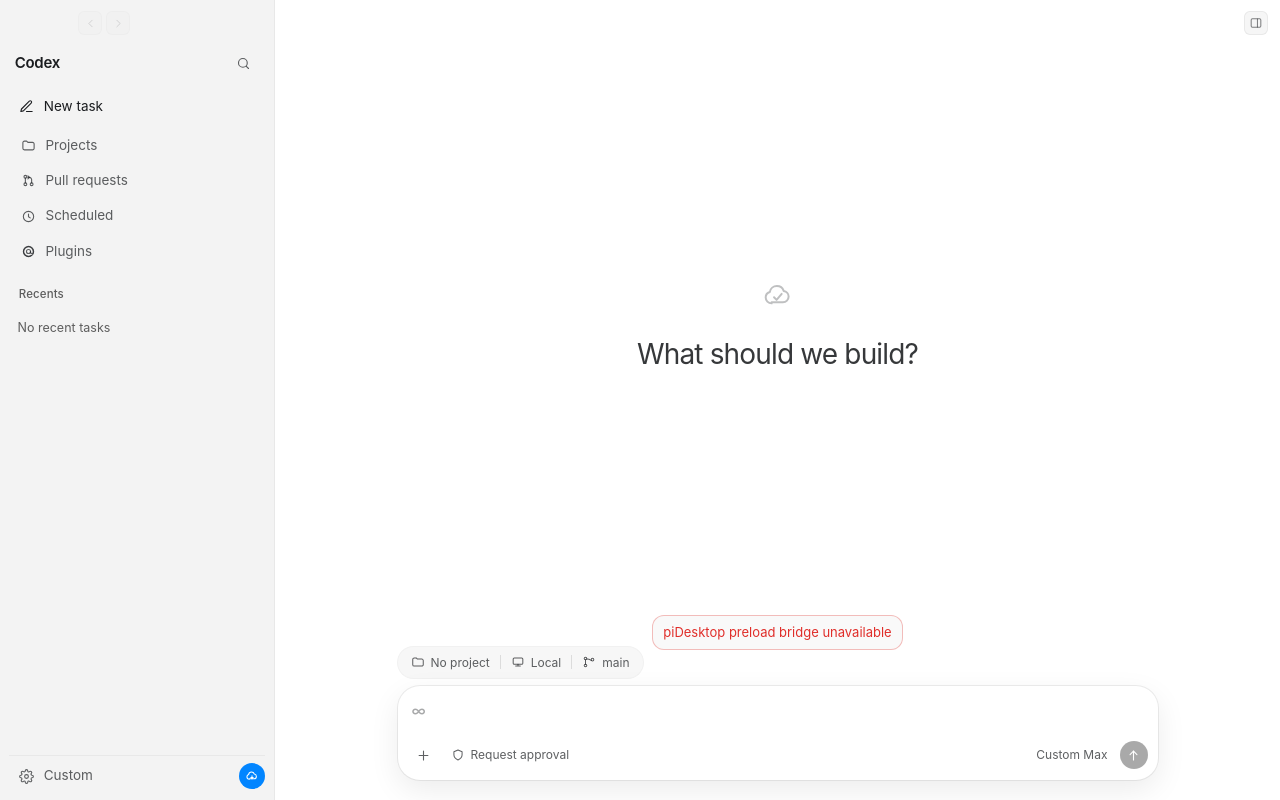
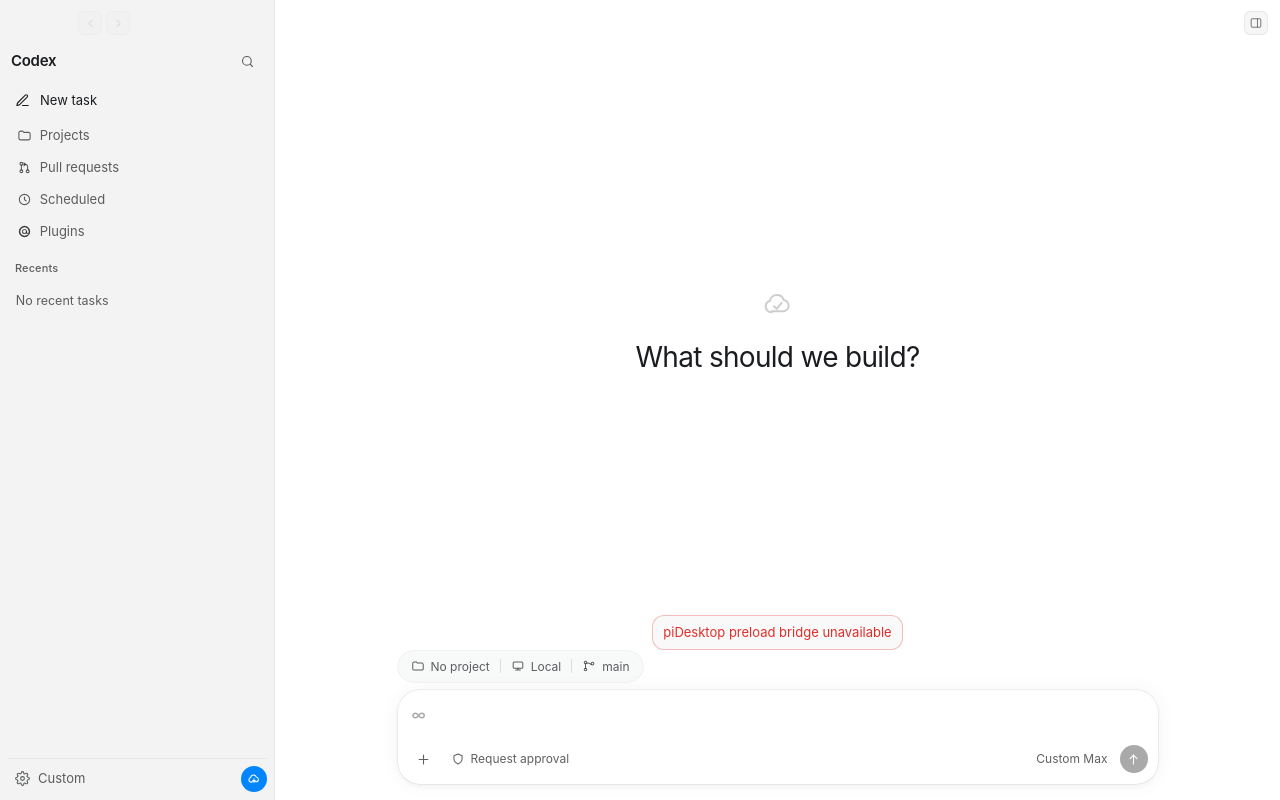
Before and after one commit to Tioit-Wang/PI-Desktop, a React (Vite) app in the folder apps/desktop/: page / in a window 1280 px wide. Built offline with nearby package versions, Linux system fonts and the light colour scheme.

Commit message:
fix(desktop): match Codex nav density and composer elevation
Tighten sidebar row pitch to ~32px/13px, apply Codex elevation-prominent
composer shadow (0.5px stroke + soft 3/20px), hero 28/34 typography, and
force a stable 1200x800 shell when Stage Manager collapses the window.

```diff
--- a/apps/desktop/electron/main/index.ts
+++ b/apps/desktop/electron/main/index.ts
@@ -103,8 +103,8 @@ async function withGitBranch<T extends { path?: string; name?: string } | null |
 
 async function createWindow() {
   mainWindow = new BrowserWindow({
-    width: 1280,
-    height: 840,
+    width: 1200,
+    height: 800,
     minWidth: 960,
     minHeight: 640,
     title: APP_NAME,
@@ -125,26 +125,29 @@ async function createWindow() {
     return { action: "deny" };
   });
 
-  const ensureStableBounds = () => {
+  const CODEX_BOUNDS = { x: 160, y: 40, width: 1200, height: 800 } as const;
+  const ensureStableBounds = (force = false) => {
     if (!mainWindow) return;
     const bounds = mainWindow.getBounds();
     // Stage Manager / tiling can collapse the window; restore a Codex-like footprint.
-    if (bounds.width < 960 || bounds.height < 640) {
-      mainWindow.setBounds({ x: 160, y: 40, width: 1200, height: 800 }, false);
+    if (force || bounds.width < 1000 || bounds.height < 700) {
+      mainWindow.setMinimumSize(960, 640);
+      mainWindow.setBounds({ ...CODEX_BOUNDS }, false);
+      mainWindow.setSize(CODEX_BOUNDS.width, CODEX_BOUNDS.height, false);
     }
   };
 
-  mainWindow.on("show", ensureStableBounds);
-  mainWindow.on("focus", ensureStableBounds);
+  mainWindow.on("show", () => ensureStableBounds(false));
+  mainWindow.on("focus", () => ensureStableBounds(false));
+  mainWindow.on("restore", () => ensureStableBounds(true));
 
   mainWindow.once("ready-to-show", () => {
-    ensureStableBounds();
-    // Prefer a stable initial desktop footprint even when OS remaps windows.
-    if (mainWindow && mainWindow.getBounds().width < 1100) {
-      mainWindow.setBounds({ x: 160, y: 40, width: 1200, height: 800 }, false);
-    }
+    ensureStableBounds(true);
     mainWindow?.show();
     mainWindow?.focus();
+    // Re-assert after macOS Stage Manager finishes layout.
+    setTimeout(() => ensureStableBounds(true), 250);
+    setTimeout(() => ensureStableBounds(true), 1000);
     if (process.env.PI_DESKTOP_CAPTURE === "1") {
       setTimeout(() => {
         void (async () => {
--- a/apps/desktop/src/components/Sidebar.tsx
+++ b/apps/desktop/src/components/Sidebar.tsx
@@ -143,7 +143,7 @@ export function Sidebar({
           </button>
         </div>
       </div>
-      <div className="no-drag flex min-h-0 flex-1 flex-col px-2.5 pb-2">
+      <div className="no-drag flex min-h-0 flex-1 flex-col px-2 pb-1.5">
         <div className="sidebar-header">
           <div className="brand">{t("app.shellName")}</div>
           <button
@@ -159,7 +159,7 @@ export function Sidebar({
         </div>
 
         <button
-          className="nav-item new-task-btn mb-1.5"
+          className="nav-item new-task-btn mb-1"
           data-nav="new-task"
           onClick={() => void newSession()}
         >
@@ -167,7 +167,7 @@ export function Sidebar({
           <span>{t("nav.newTask")}</span>
         </button>
 
-        <nav className="mb-1 space-y-0.5 px-0.5">
+        <nav className="mb-0.5 space-y-0 px-0.5">
           <button
             className={`nav-item ${page === "projects" ? "active" : ""}`}
             data-nav="projects"
@@ -215,7 +215,7 @@ export function Sidebar({
           </div>
         )}
 
-        <div className="min-h-0 flex-1 space-y-0.5 overflow-auto px-0.5">
+        <div className="min-h-0 flex-1 space-y-0 overflow-auto px-0.5">
           {filtered.length === 0 ? (
             <div className="px-2 py-3 text-[12.5px] text-text-muted">
               {t("nav.noRecentTasks")}
--- a/apps/desktop/src/styles/globals.css
+++ b/apps/desktop/src/styles/globals.css
@@ -54,8 +54,9 @@
   --ds-error: #ff6764;
   --ds-info: var(--blue-300);
   --ds-shadow-dialog: 0 16px 48px rgba(0, 0, 0, 0.55);
-  --ds-shadow-composer: 0 0 0 1px color-mix(in oklab, var(--gray-0) 8%, transparent),
-    0 8px 28px rgba(0, 0, 0, 0.35);
+  --ds-shadow-composer: 0 0 0 0.5px color-mix(in oklab, var(--gray-0) 12%, transparent),
+    0 3px 7.5px rgba(0, 0, 0, 0.22),
+    0 0 20px rgba(0, 0, 0, 0.18);
   --ds-sidebar-width: clamp(240px, 275px, min(520px, calc(100vw - 320px)));
   --ds-toolbar-height: 46px;
   --ds-composer-radius: 22px;
@@ -92,8 +93,9 @@
   --ds-error: #e02e2a;
   --ds-info: #0285ff;
   --ds-shadow-dialog: 0 16px 48px rgba(0, 0, 0, 0.12);
-  --ds-shadow-composer: 0 0 0 1px color-mix(in oklab, #1a1c1f 8%, transparent),
-    0 10px 30px rgba(0, 0, 0, 0.08);
+  --ds-shadow-composer: 0 0 0 0.5px color-mix(in oklab, #1a1c1f 12%, transparent),
+    0 3px 7.5px rgba(0, 0, 0, 0.04),
+    0 0 20px rgba(0, 0, 0, 0.05);
 }
 
 @theme {
@@ -288,7 +290,7 @@ textarea:disabled {
   display: flex;
   align-items: center;
   justify-content: space-between;
-  padding: 2px 6px 12px;
+  padding: 0 4px 8px;
 }
 
 .brand {
@@ -344,18 +346,18 @@ textarea:disabled {
   flex-direction: column;
   align-items: center;
   justify-content: center;
-  gap: 18px;
-  padding: 48px 28px 200px;
+  gap: 14px;
+  padding: 40px 28px 180px;
   text-align: center;
 }
 
 .empty-hero-icon {
   display: flex;
-  height: 44px;
-  width: 44px;
+  height: 40px;
+  width: 40px;
   align-items: center;
   justify-content: center;
-  color: color-mix(in oklab, var(--ds-text-primary) 28%, transparent);
+  color: color-mix(in oklab, var(--ds-text-primary) 22%, transparent);
 }
 
 .empty-hero h1 {
@@ -363,9 +365,9 @@ textarea:disabled {
   max-width: 820px;
   font-size: 28px;
   font-weight: 400;
-  letter-spacing: -0.03em;
-  line-height: 1.28;
-  color: color-mix(in oklab, var(--ds-text-primary) 88%, transparent);
+  letter-spacing: -0.025em;
+  line-height: 34px;
+  color: var(--ds-text-primary);
 }
 
 .empty-hero .project-underline {
@@ -382,7 +384,7 @@ textarea:disabled {
   bottom: 0;
   display: flex;
   justify-content: center;
-  padding: 0 24px 20px;
+  padding: 0 24px 16px;
   background: linear-gradient(
     to top,
     var(--ds-bg-primary) 52%,
@@ -545,7 +547,7 @@ textarea:disabled {
 .send-btn {
   display: inline-flex;
   height: 28px;
-  width: 28px;
+  width: 28px; /* Codex spacing-token-button-composer = 28px */
   align-items: center;
   justify-content: center;
   border-radius: 999px;
@@ -582,11 +584,12 @@ textarea:disabled {
   display: flex;
   width: 100%;
   align-items: center;
-  gap: 10px;
+  gap: 8px;
   border-radius: 10px;
-  padding: 7px 10px;
+  padding: 6px 8px;
+  min-height: 32px;
   color: var(--ds-text-secondary);
-  font-size: 13.5px;
+  font-size: 13px;
   text-align: left;
   transition: background 120ms ease, color 120ms ease;
 }
@@ -605,12 +608,13 @@ textarea:disabled {
   display: flex;
   width: 100%;
   align-items: center;
-  gap: 10px;
+  gap: 8px;
   border-radius: 10px;
   background: color-mix(in oklab, var(--ds-text-primary) 7%, transparent);
-  padding: 7px 10px;
+  padding: 6px 8px;
+  min-height: 32px;
   color: var(--ds-text-primary);
-  font-size: 13.5px;
+  font-size: 13px;
   font-weight: 500;
   transition: background 120ms ease;
 }
@@ -624,9 +628,10 @@ textarea:disabled {
   width: 100%;
   overflow: hidden;
   border-radius: 8px;
-  padding: 6px 10px;
+  padding: 5px 8px;
+  min-height: 28px;
   color: var(--ds-text-secondary);
-  font-size: 13.5px;
+  font-size: 13px;
   text-align: left;
   text-overflow: ellipsis;
   white-space: nowrap;
@@ -644,9 +649,9 @@ textarea:disabled {
 }
 
 .section-label {
-  padding: 14px 10px 6px;
+  padding: 12px 8px 4px;
   color: var(--ds-text-muted);
-  font-size: 11.5px;
+  font-size: 11px;
   font-weight: 500;
   letter-spacing: 0.01em;
 }
@@ -977,8 +982,8 @@ textarea:disabled {
 
 /* LIGHT_CODEX_OVERRIDES — density/chrome tweaks on top of semantic tokens */
 :root[data-theme="light"] .composer-chips {
-  background: color-mix(in oklab, #1a1c1f 3%, #ffffff);
-  box-shadow: 0 0 0 1px color-mix(in oklab, #1a1c1f 6%, transparent);
+  background: color-mix(in oklab, #1a1c1f 2.5%, #ffffff);
+  box-shadow: 0 0 0 0.5px color-mix(in oklab, #1a1c1f 10%, transparent);
 }
 
 :root[data-theme="light"] .new-task-btn {
```
Also changed, not shown: 2 other files (tests, documents, lock files or other folders).
